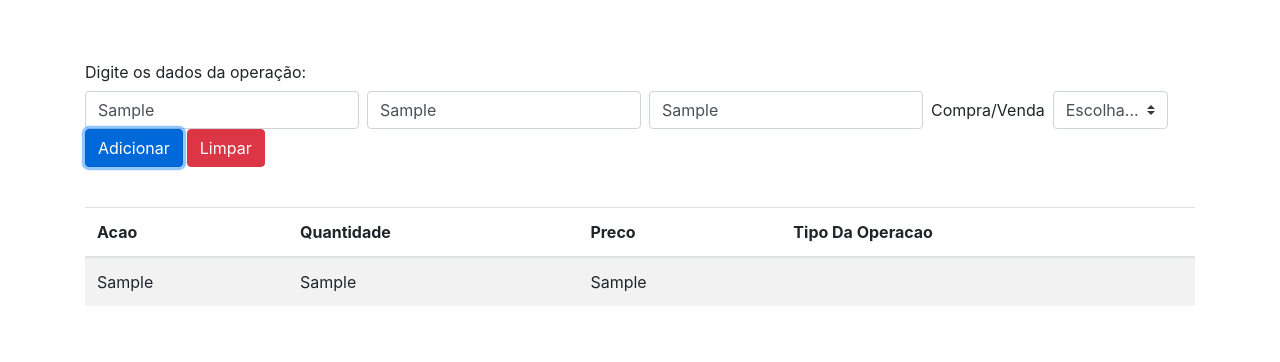
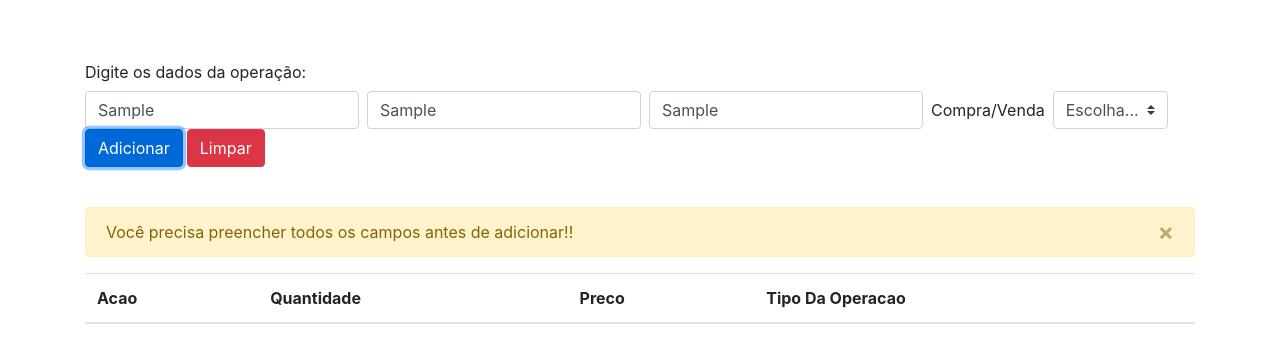
Before and after one commit to felipecps/vue-project, a Vue app: page /calculacorretagem in a window 1280 px wide. Both pictures are taken after typing "Sample", "Sample", "Sample" into the empty fields and a click on the button "Adicionar". Shown: the top 362 px of the page. Built offline with nearby package versions, Linux system fonts and the light colour scheme.

Commit message:
adicionando alerta para campos vazios

```diff
--- a/src/components/CalculaCorretagem.vue
+++ b/src/components/CalculaCorretagem.vue
@@ -30,6 +30,16 @@
                 </div>
             </b-form-group>
             <br>
+
+
+            <b-alert :show="dismissCountDown"
+                     dismissible
+                     fade
+                     variant="warning"
+                     @dismiss-count-down="countDownChanged">
+                Você precisa preencher todos os campos antes de adicionar!!
+            </b-alert>
+
             <div>
                 <b-table striped hover :items="items" :fields="fields"></b-table>
             </div>
@@ -44,6 +54,9 @@
         name: 'CalculaCorretagem',
         data() {
             return {
+                dismissSecs: 5,
+                dismissCountDown: 0,
+                showDismissibleAlert: false,
                 acao: '',
                 quantidade: '',
                 preco: '',
@@ -59,8 +72,19 @@
             };
         },
         methods: {
+            showAlert() {
+                this.dismissCountDown = this.dismissSecs
+            },
+            countDownChanged(dismissCountDown) {
+                this.dismissCountDown = dismissCountDown
+            },
             addToTable() {
-                this.items.push({ Acao: this.acao, Quantidade: this.quantidade, Preco: this.preco, Tipo_da_Operacao: this.selected })
+                if (this.acao != '' && this.quantidade != '' && this.preco != '' && this.selected != null) {
+                    this.items.push({ Acao: this.acao, Quantidade: this.quantidade, Preco: this.preco, Tipo_da_Operacao: this.selected })
+                }
+                else {
+                    this.showAlert()
+                }
             },
             resetAllFields() {
                 this.acao = ''
```
